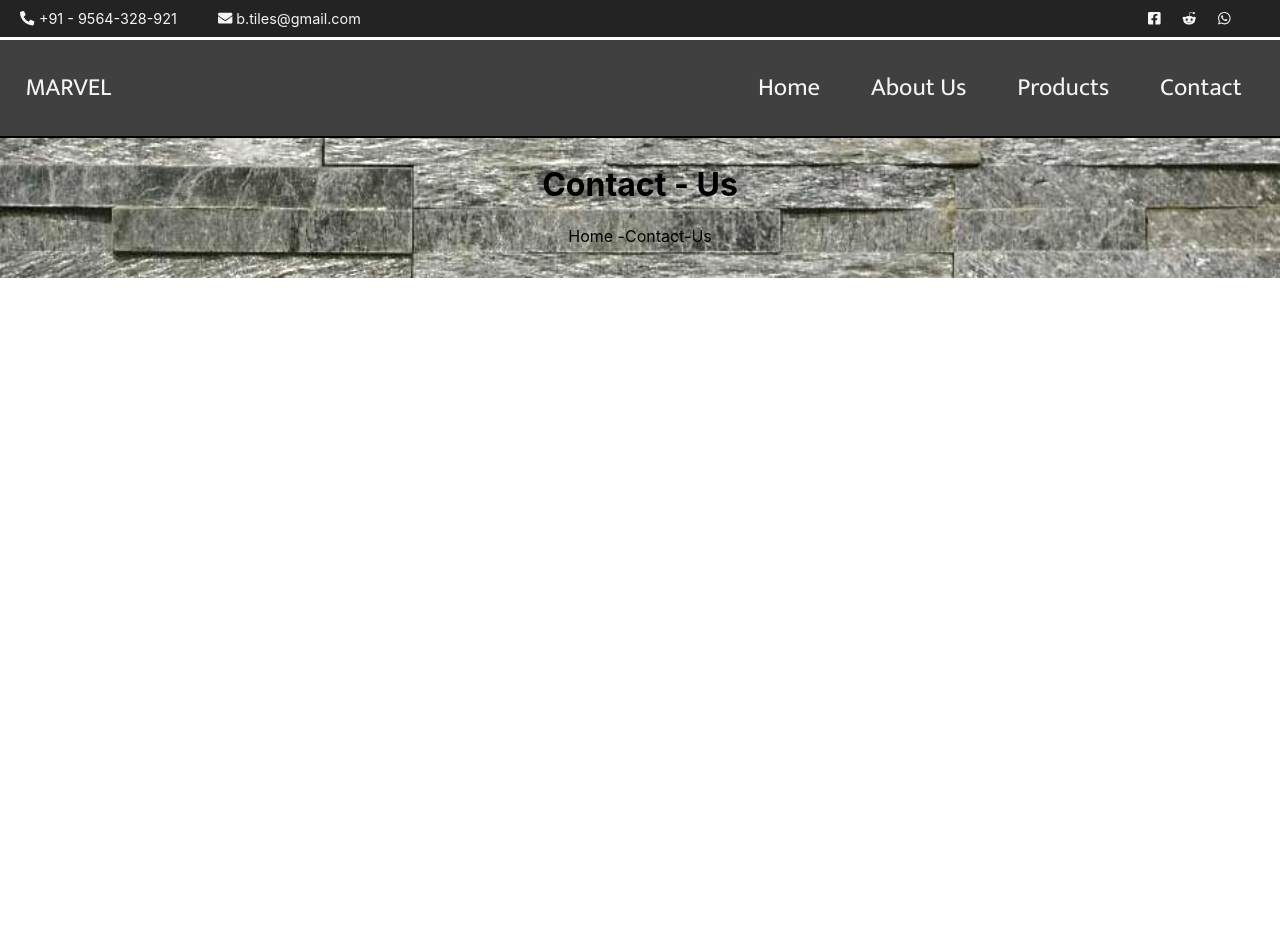
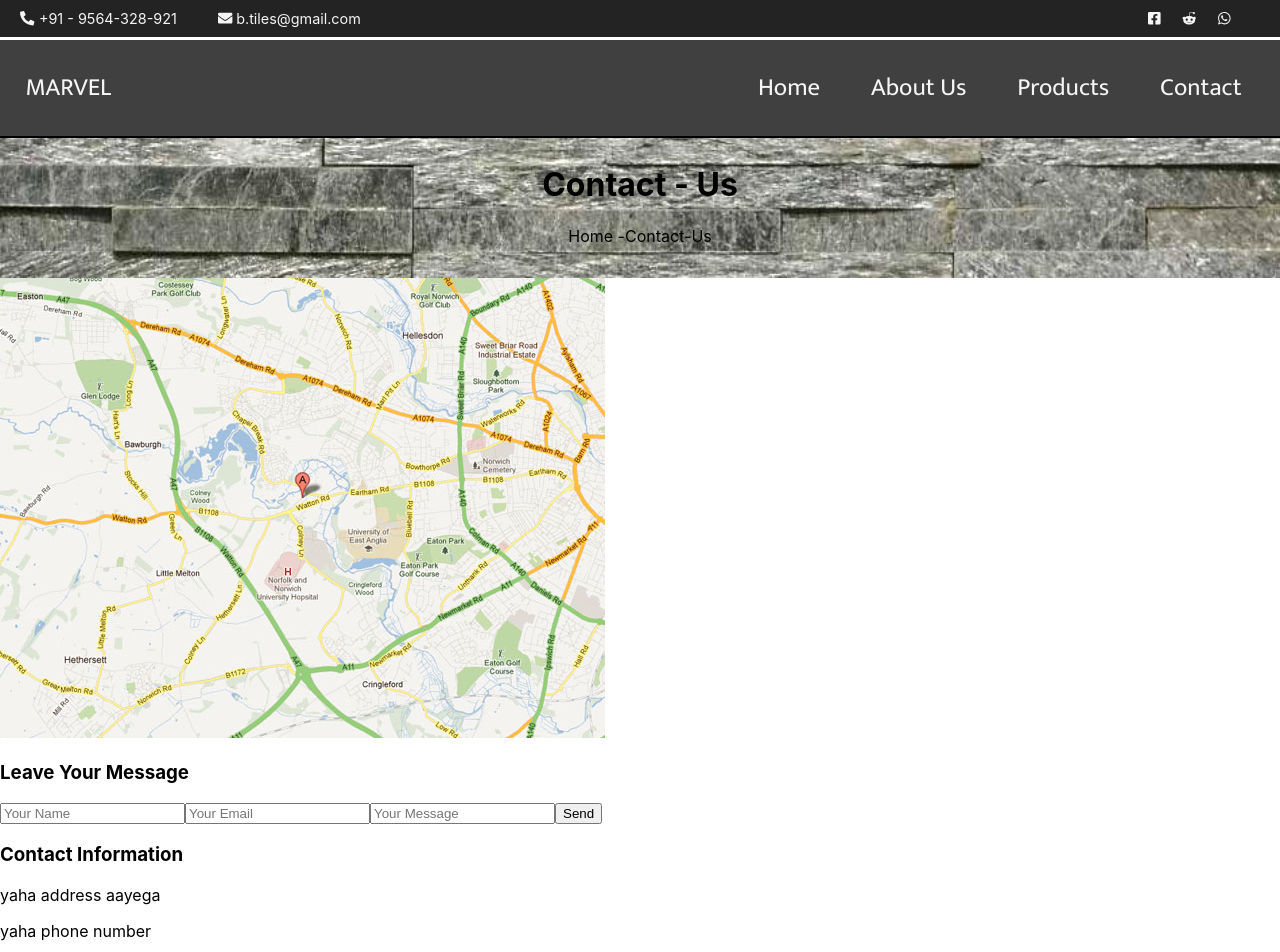
Before and after one commit to Lalit1999/B-tiles, a React (Create React App) app: page /contact in a window 1280 px wide. Shown: the top 952 px of the page. Before the commit the page ends 800 px from the top, so only its background shows below. Built offline with nearby package versions, Linux system fonts and the light colour scheme.

Commit message:
added contact.js content again

```diff
--- a/src/comps/contact/Contact.js
+++ b/src/comps/contact/Contact.js
@@ -1,6 +1,9 @@
 import React from 'react';
 import './Contact.css' ;
 import '../about/About.css' ;
+
+import Image4 from '../images/dummy-map.jpg' ;
+
 
 class Contact extends React.Component
 {
@@ -17,6 +20,20 @@ class Contact extends React.Component
 						<div className = 'layout'>Contact-Us</div>
 					</div>
 				</div>
+				<div>
+				<img src = {Image4} alt = "map" />
+					<h3>Leave Your Message</h3>
+					<input type = "text" placeholder = "Your Name" />
+					<input type = "text" placeholder = "Your Email" />
+					<input type = "text" placeholder = "Your Message" />
+					<button type = "submit">Send</button>
+				</div>
+				<div>
+					<h3>Contact Information</h3>
+					<p>yaha address aayega</p>
+					<p>yaha phone number</p>
+					<p>yaha email-address ayega</p>
+				</div>
 			</div>
 		) ;
 	}
```
Also changed, not shown: src/comps/images/dummy-map.jpg (added).
